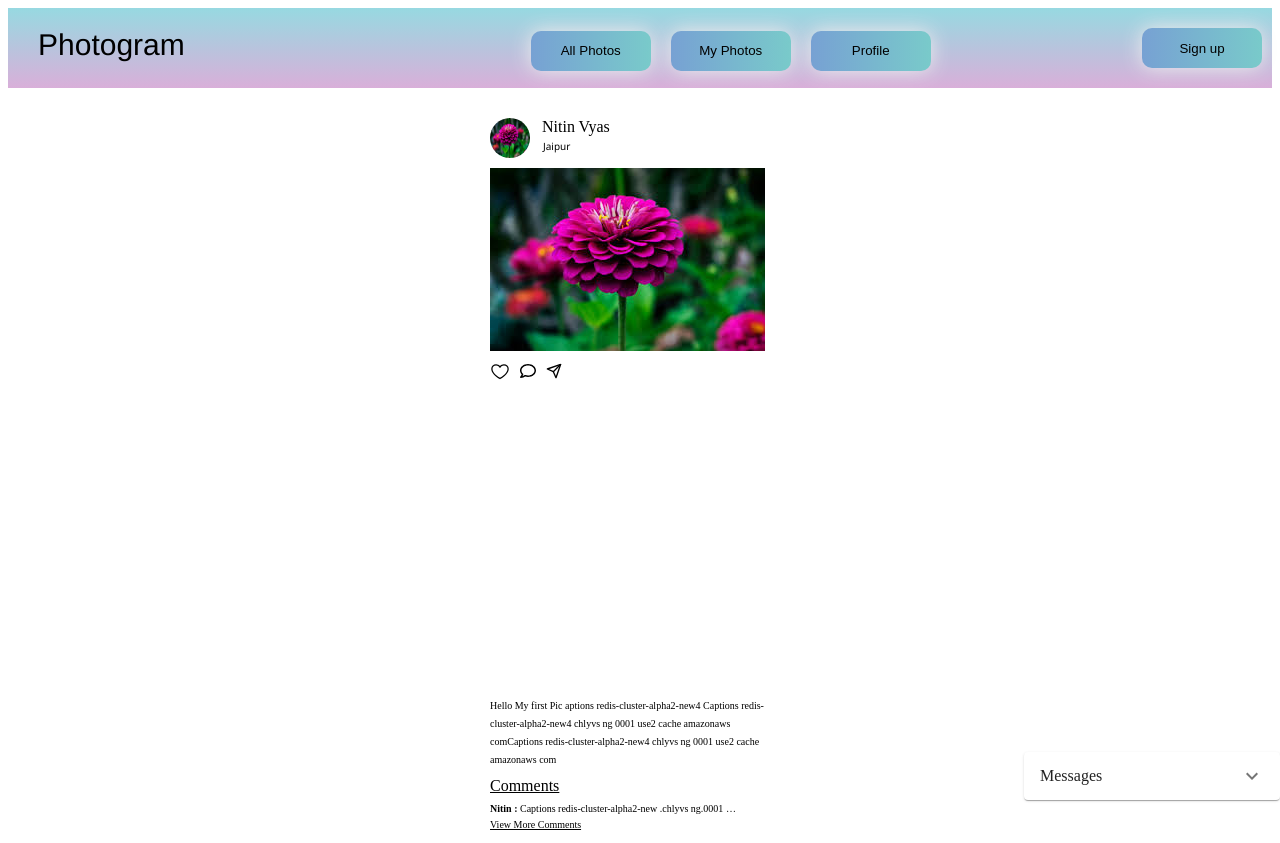
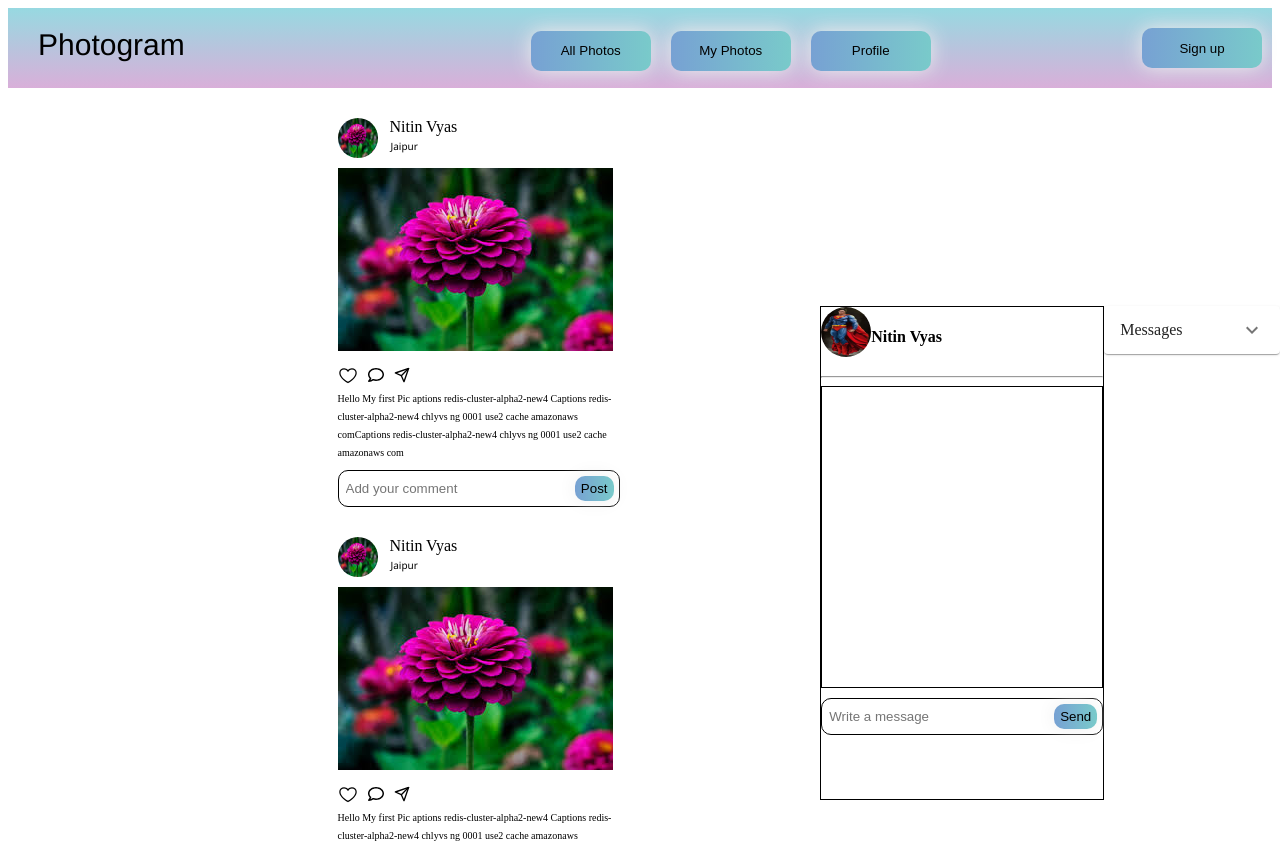
Before and after one commit to NITU23/Photogram2.0, a React (Create React App) app in the folder frontend/: page / in a window 1280 px wide. Shown: the top 843 px of the page. Built offline with nearby package versions, Linux system fonts and the light colour scheme.

Commit message:
Comment Section and chat section modified

```diff
--- a/frontend/src/components/card.js
+++ b/frontend/src/components/card.js
@@ -9,47 +9,43 @@ import Name from './name'
 import Comment from './comment'
 function Card() {
   const [isClicked, setIsClicked] = useState(false);
-  const [showComments, setShowComments] = useState(false);
   const [showCommentComponent, setShowCommentComponent] = useState(false);
   const setClick = () => {
     isClicked === true ? setIsClicked(false) : setIsClicked(true)
   }
-  const setComment = () => {
-    showComments === true ? setShowComments(false) : setShowComments(true)
+  const setAddComments = () => {
+    showCommentComponent===true ? setShowCommentComponent(false) : setShowCommentComponent(true)
   }
-  const setAddComments = () => {
-    setShowCommentComponent(true);
+  const getData = (data) =>{
+    setShowCommentComponent(data)
   }
+
   return (
     <div>
       <div className="card">
         <div className='photoDetails'>
+          <div className='wrapper'>
+            <div >
               <Name />
               <img className="img" src={img} alt='' onDoubleClickCapture={setClick} />
               <div className="img">
                 {!isClicked && <PiHeart className="like heart actions" onClick={setClick} />}
                 {isClicked && <FaHeart className="liked actions" onClick={setClick} />}
                 <FaRegComment className="like comment actions" onClick={setAddComments} />
-            <FiSend className="like comment"  />
+                <FiSend className="like comment" />
               </div>
-          <div className='commentDiv'>
-          {showCommentComponent && <Comment />}
+            </div>
+             <div className='commentDialog'>
+             { showCommentComponent &&  <Comment showDialog={showCommentComponent} getCommentVar={getData}  /> }
+            </div>
           </div>
           <div className='captionDiv'>
             <span className='caption'>Hello My first Pic aptions redis-cluster-alpha2-new4 Captions redis-cluster-alpha2-new4 chlyvs ng 0001 use2 cache amazonaws comCaptions redis-cluster-alpha2-new4 chlyvs ng 0001 use2 cache amazonaws com</span>
           </div>
-          <div className='commentDiv'>
-            <span style={{ textDecoration: "underline", marginBottom: '8px' }}>Comments</span>
-            <span className='comments'><b>Nitin : </b>Captions redis-cluster-alpha2-new .chlyvs ng.0001 use2 cache amazonaws com</span>
-            {showComments && <div className='viewAllCommentDiv' >
-              <span className='viewAllcomment'><b>NitinV : </b>Captions redis-cluster-alpha2-new4 chlyvs ng 0001 use2 cache amazonaws com Captions redis-cluster-alpha2-new4 chlyvs ng 0001 use2 cache amazonaws com</span>
-              <span className='viewAllcomment'><b>NitinV : </b>Captions Captions redis-cluster-alpha2-new4 chlyvs ng 0001 use2 cache amazonaws com</span>
-              <span className='viewAllcomment'><b>NitinV : </b>Captions Captions redis-cluster-alpha2-new4 chlyvs ng 0001 use2 cache amazonaws com Captions redis-cluster-alpha2-new4 chlyvs ng 0001 use2 cache amazonaws com</span>
-            </div>}
-            {<span className='viewComment' onClick={setComment} > {showComments ? 'Show Less Comments' : 'View More Comments'}</span>}
-
-
-          </div>
+         { !showCommentComponent && <div className='commentDiv'>
+            <input  type="text" name="comment" className='commentBox' placeholder='Add your comment' />
+            <button className='post'>Post</button>
+          </div> }
         </div>
       </div>
     </div>
--- a/frontend/src/components/chat.js
+++ b/frontend/src/components/chat.js
@@ -4,11 +4,14 @@ import AccordionSummary from '@mui/material/AccordionSummary';
 import AccordionDetails from '@mui/material/AccordionDetails';
 import ExpandMoreIcon from '@mui/icons-material/ExpandMore';
 import ChatwithUser from './chatwithUser';
+import Message from './message';
+import '../css/chat.css'
 function Chat() {
    return (
    <div>
-
-    <div>
+    <div className='accordian-Message'>
+     <div className='messageBox'><Message/></div>
+     <div className='accordianWidth'>
       <Accordion>
         <AccordionSummary
           expandIcon={<ExpandMoreIcon />}
@@ -17,11 +20,11 @@ function Chat() {
         >
         Messages
         </AccordionSummary>
-        <AccordionDetails>
+        <AccordionDetails className='accordianHeight'>
           <ChatwithUser />
-
         </AccordionDetails>
       </Accordion>
+      </div>
     </div>
    </div>)
 }
--- a/frontend/src/components/chatwithUser.js
+++ b/frontend/src/components/chatwithUser.js
@@ -1,7 +1,28 @@
+import flower from '../images/superman.jpeg'
+import '../css/chatwithUser.css'
+import {useState} from 'react'
+import Message from './message';
 function ChatwithUser () {
+    const [showMessageDialog,setShowMessageDialog] = useState(false);
+    const openMessage = () =>{
+      setShowMessageDialog(true)
+    }
+
 return (
     <div>
-        Chat with user component
+        {/* {showMessageDialog && <Message />} */}
+      <div className='namePhotoDiv' onClick={openMessage}>
+        <div>
+      <img alt=''  src={flower} className='photo'/>
+        </div>
+        <div className='username'>
+        <span>Nitin Vyas</span>
+        </div>
+      </div>
+
+
+
+
 
     </div>
 )
--- a/frontend/src/components/comment.js
+++ b/frontend/src/components/comment.js
@@ -1,8 +1,32 @@
+import * as React from 'react';
+import Card from '@mui/material/Card';
+import CardContent from '@mui/material/CardContent';
+import { useState } from 'react';
+import { IoCloseSharp } from "react-icons/io5";
 import '../css/comment.css'
-function Comment() {
-    return (<div>
-        <div className="commentDiv">Comment Component</div>
-    </div>)
+export default function Comment(props) {
+  const [showComponent, setShowComponent] = useState(props.showDialog)
+  const handleShowComponent = () => {
+    props.getCommentVar(false);
+    setShowComponent(false);
+  }
+  return (
+    <div>
+      {showComponent && <Card className='cardWidth' par>
+        <div className='closeButton'><IoCloseSharp onClick={handleShowComponent} /></div>
+        <CardContent>
+          <div className='viewAllCommentDiv' >
+            <span className='viewAllcomment'><b>NitinV : </b>Captions redis-cluster-alpha2-new4 chlyvs ng 0001 use2 cache amazonaws com Captions redis-cluster-alpha2-new4 chlyvs ng 0001 use2 cache amazonaws com com Captions redis-cluster-alpha2-new4 chlyvs ng 0001 use2 cache amazonaws com com Captions redis-cluster-alpha2-new4 chlyvs ng 0001 use2 cache amazonaws com com Captions redis-cluster-alpha2-new4 chlyvs ng 0001 use2 cache amazonaws com com Captions redis-cluster-alpha2-new4 chlyvs ng 0001 use2 cache amazonaws com com Captions redis-cluster-alpha2-new4 chlyvs ng 0001 use2 cache amazonaws com</span>
+            <span className='viewAllcomment'><b>NitinV : </b>Captions Captions redis-cluster-alpha2-new4 chlyvs ng 0001 use2 cache amazonaws com</span>
+            <span className='viewAllcomment'><b>NitinV : </b>Captions Captions redis-cluster-alpha2-new4 chlyvs ng 0001 use2 cache amazonaws com Captions redis-cluster-alpha2-new4 chlyvs ng 0001 use2 cache amazonaws com</span>
+          </div>
+          <div className='commentDiv'>
+            <input type="text" name="comment" className='commentBox' placeholder='Add your comment' />
+            <button className='post'>Post</button>
+          </div>
+        </CardContent>
+      </Card>
+      }
+    </div>
+  );
 }
-
-export default Comment;
--- /dev/null
+++ b/frontend/src/components/message.js
@@ -0,0 +1,23 @@
+import flower from '../images/superman.jpeg';
+import '../css/message.css'
+function Message() {
+    return (
+        <div className='messageDialog'>
+            <div className='profilePic'>
+                <img alt='' src={flower} className='photo' />
+                <h4>Nitin Vyas</h4>
+            </div>
+            <hr />
+            <div className='chatBox'>
+
+            </div>
+            <div className='commentDiv'>
+            <input  type="text" name="comment" className='commentBox' placeholder='Write a message' />
+            <button className='post'>Send</button>
+          </div>
+
+
+        </div>
+    )
+}
+export default Message
--- a/frontend/src/components/name.js
+++ b/frontend/src/components/name.js
@@ -1,16 +1,15 @@
-import  '../css/name.css'
+import '../css/name.css'
 import flower from '../images/flower.jpeg'
 
 function Name() {
-    return (
+  return (
     <div >
       <div className='profile' >
-        <img className="nameUrl" src ={flower}/>
-      <div className='name'>Nitin Vyas <br/>
-      <span className='subheading'>Jaipur</span>
+        <img className="nameUrl" alt='' src={flower} />
+        <div className='name'>Nitin Vyas <br />
+          <span className='subheading'>Jaipur</span>
+        </div>
       </div>
-      </div>
-
-        </div>)
+    </div>)
 }
 export default Name;
--- a/frontend/src/css/card.css
+++ b/frontend/src/css/card.css
@@ -35,13 +35,19 @@
 .heart {
   font-size: 20px;
 }
+.wrapper{
+  display: flex;
+  max-height: 300px;
+}
+.commentDialog{
+  float: right;
+  height: 300px;
+  margin-left: 30px;
+  margin-top: 75px;
+  width: 300px;
+}
 
-.photoDetails {
-  display: flex;
-  flex-direction: column;
-  flex-wrap: wrap;
-  justify-content: center;
-}
+
 
 .comment {
   padding-bottom: 2px;
@@ -55,35 +61,44 @@
   text-overflow: ellipsis;
 }
 
-.viewAllcomment{
-  font-size: 10px;
- width: 295px;
- margin-top: 5px;
-}
-.commentDiv {
-  margin-top: 10px;
-  display: flex;
-  flex-direction: column;
-  width: 250px;
-}
+
 
 .caption {
   font-size: 10px;
 }
 
-.viewComment {
-  text-decoration: underline;
-  font-size: 10px;
-  margin-top: 5px;
-}
 
-.viewAllCommentDiv {
-  display: flex;
-  flex-direction: column;
-}
+
 .captionDiv{
   width: 295px;
 }
 .commentDiv{
   display: flex;
+  border-radius: 10px;
+  border: 1px solid;
+  padding: 5px;
+  width: 270px;
+  margin-top: 10px;
 }
+
+.commentBox{
+border: none;
+outline: none;
+width: 225px;
+}
+
+.commentBox:focus{
+  outline: none;
+}
+.post {
+  background-image: linear-gradient(to right, #77A1D3 0%, #79CBCA 51%, #77A1D3 100%);
+    text-align: center;
+    transition: 0.5s;
+    background-size: 200% auto;
+    box-shadow: 0 0 20px #eee;
+    border-radius: 10px;
+    height: 25px;
+    border: none;
+    margin-left: auto;
+    cursor: pointer;
+}
--- /dev/null
+++ b/frontend/src/css/chat.css
@@ -0,0 +1,16 @@
+.accordianHeight{
+    min-height: 50vh;
+    max-height: 70vh;
+    overflow: auto;
+}
+.accordian-Message{
+    display: flex
+}
+.accordianWidth{
+    width: 100%;
+}
+.messageBox{
+
+    width: 300px;
+
+}
--- /dev/null
+++ b/frontend/src/css/chatwithUser.css
@@ -0,0 +1,12 @@
+.namePhotoDiv{
+    display: flex;
+}
+.photo{
+    width: 50px;
+    height: 50px;
+    border-radius: 50%;
+}
+
+.username{
+ margin-left: 10px;
+}
--- a/frontend/src/css/comment.css
+++ b/frontend/src/css/comment.css
@@ -1,4 +1,28 @@
-.commentDiv{
-    height: 300px;
-    width: 300px;
-}
+.viewAllcomment{
+    font-size: 10px;
+   width: 295px;
+   margin-top: 5px;
+  }
+  .showComment {
+    margin-top: 10px;
+    display: flex;
+    flex-direction: column;
+  }
+
+  .cardWidth{
+    width: 350px;
+  }
+
+  .closeButton{
+    float: right;
+    margin-top: 2%;
+    margin-right: 2%;
+  }
+
+
+  .viewAllCommentDiv {
+    display: flex;
+    flex-direction: column;
+    max-height: 150px;
+    overflow: auto;
+  }
--- /dev/null
+++ b/frontend/src/css/message.css
@@ -0,0 +1,13 @@
+.profilePic{
+display: flex;
+}
+.messageDialog{
+    border: 1px solid black;
+    min-height: 492px;
+}
+
+.chatBox{
+    border: 1px solid;
+    height: 300px;
+
+}
--- a/frontend/src/css/welcome.css
+++ b/frontend/src/css/welcome.css
@@ -10,10 +10,7 @@
     flex: 1;
 }
 .chat{
-  width: 20%;
   position: fixed;
   right: 0;
   bottom: 0;
-
-
 }
```
Lines whose indentation alone changed are shown as unchanged.
